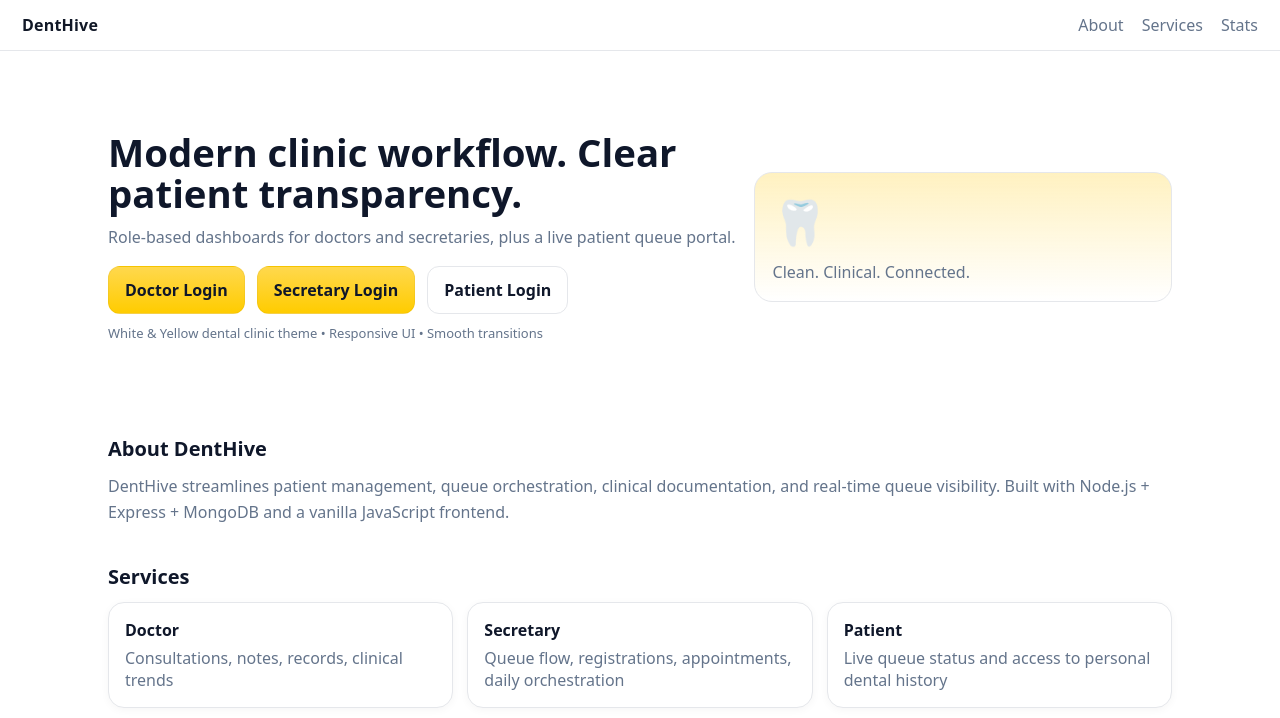
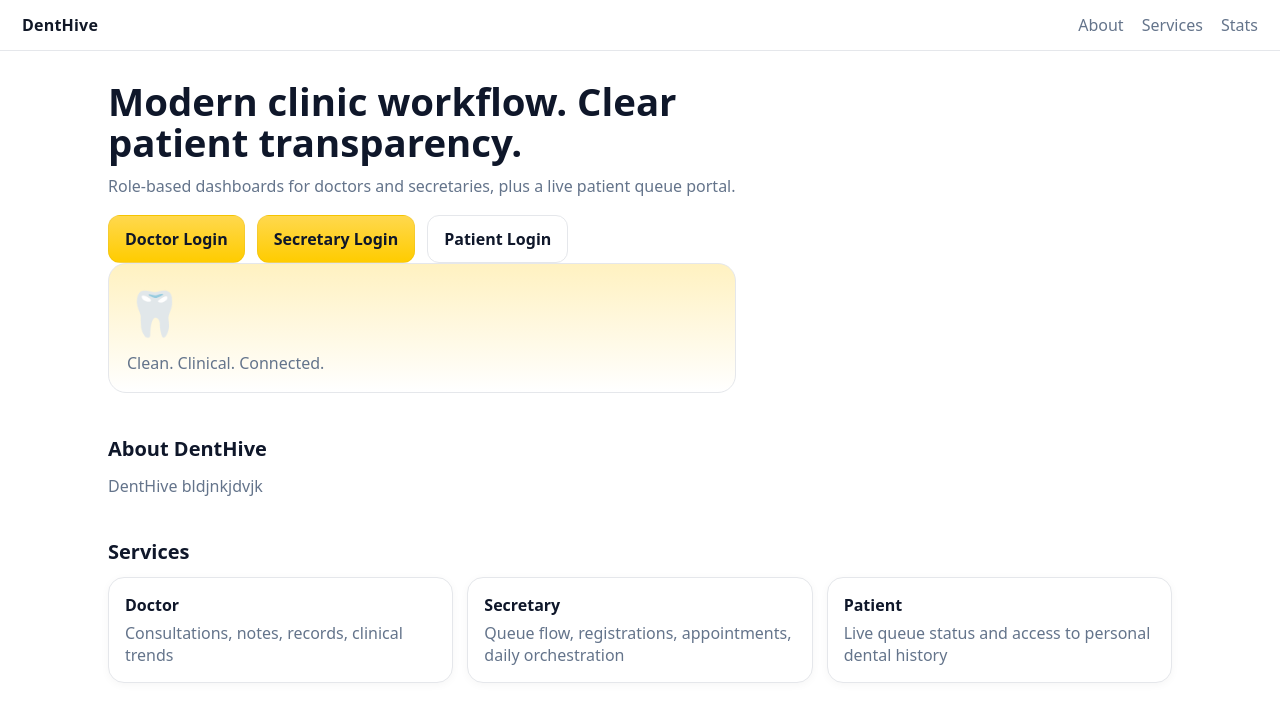
Before and after one commit to lyxlunaaa/denthive, a website: page public/index.html in a window 1280 px wide. Shown: the top 718 px of the page. Drawn offline with Linux system fonts and the light colour scheme; no server answers.

Commit message:
modified index.html

```diff
--- a/public/index.html
+++ b/public/index.html
@@ -26,8 +26,6 @@
           <a class="btn primary" href="/secretary-login.html">Secretary Login</a>
           <a class="btn" href="/patient-login.html">Patient Login</a>
         </div>
-        <div class="fineprint">White & Yellow dental clinic theme • Responsive UI • Smooth transitions</div>
-      </div>
       <div class="hero-visual" aria-hidden="true">
         <div class="card glow">
           <div class="emoji">🦷</div>
@@ -39,8 +37,7 @@
     <section id="about" class="section">
       <h2>About DentHive</h2>
       <p>
-        DentHive streamlines patient management, queue orchestration, clinical documentation, and real-time queue visibility.
-        Built with Node.js + Express + MongoDB and a vanilla JavaScript frontend.
+        DentHive bldjnkjdvjk
       </p>
     </section>
 
```
